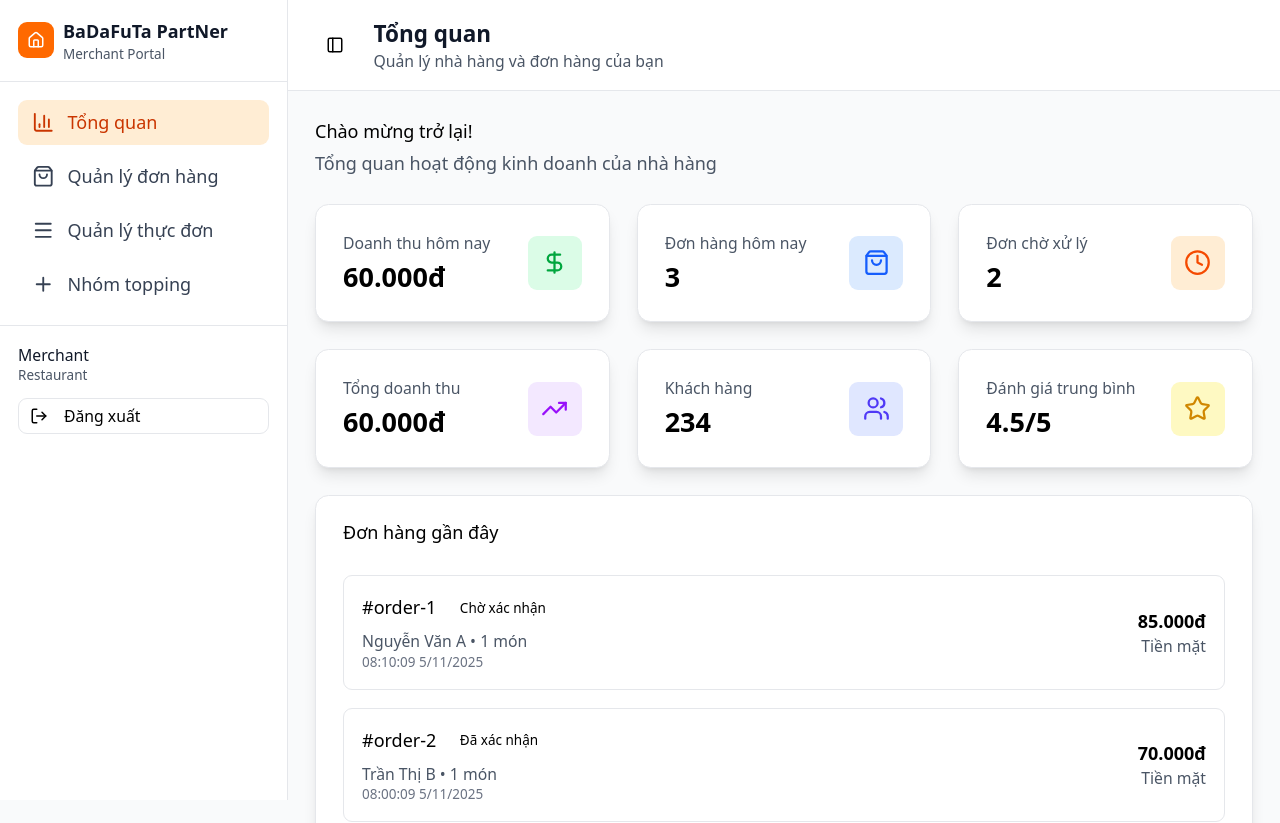
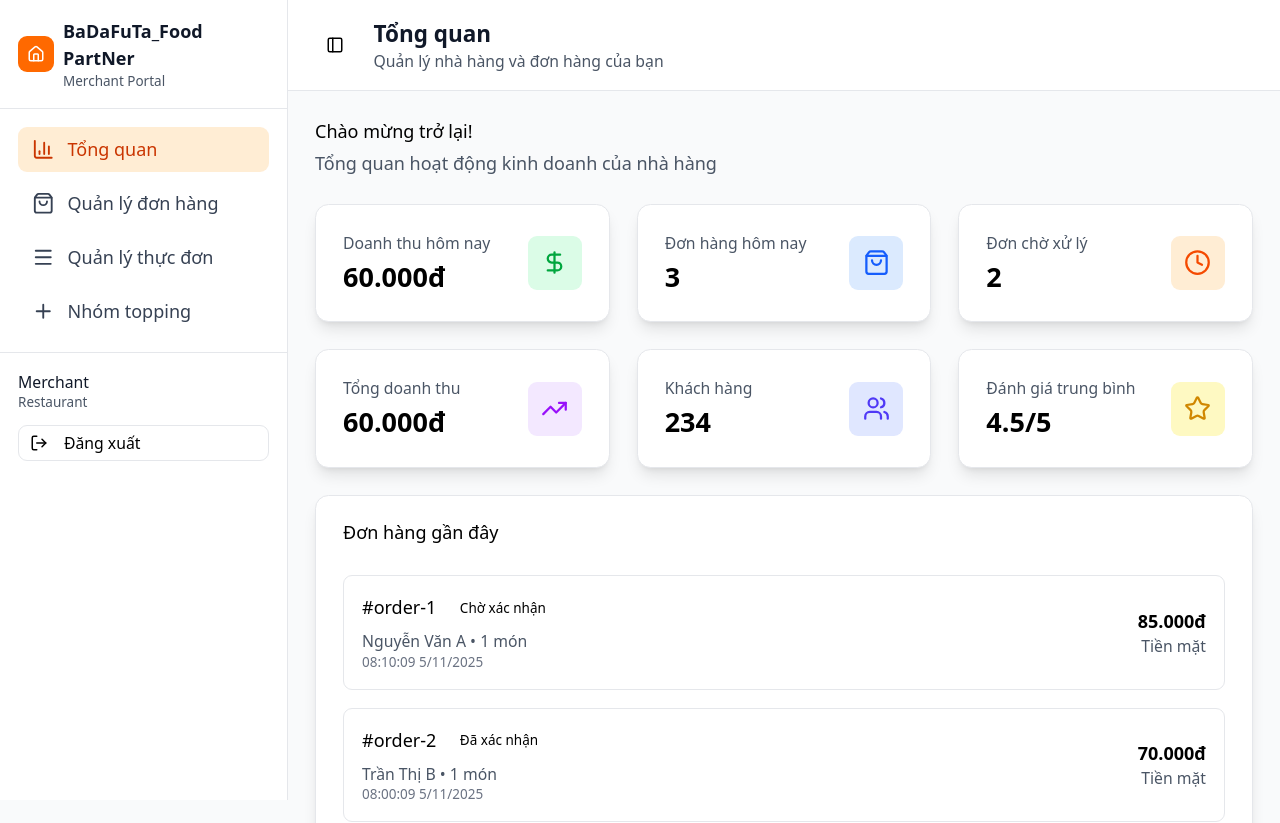
Before and after one commit to Truong-Quoc-Bao/BaDaFuTa, a React (Vite) app in the folder BaDaFuTa_Food/frontend_merchant/: page / in a window 1280 px wide. Shown: the top 823 px of the page. Built offline with nearby package versions, Linux system fonts and the light colour scheme.

Commit message:
update merchant

```diff
--- a/BaDaFuTa_Food/frontend_merchant/package.json
+++ b/BaDaFuTa_Food/frontend_merchant/package.json
@@ -11,7 +11,9 @@
   },
   "dependencies": {
     "@radix-ui/react-checkbox": "^1.3.3",
+    "@radix-ui/react-dialog": "^1.1.15",
     "@radix-ui/react-radio-group": "^1.3.8",
+    "@radix-ui/react-select": "^2.2.6",
     "@radix-ui/react-tabs": "^1.1.13",
     "@tailwindcss/vite": "^4.1.16",
     "react": "^19.1.1",
--- a/BaDaFuTa_Food/frontend_merchant/src/components/MerchantLayout.jsx
+++ b/BaDaFuTa_Food/frontend_merchant/src/components/MerchantLayout.jsx
@@ -73,7 +73,7 @@ export function MerchantLayout({ children }) {
             </div>
             {sidebarOpen && (
               <div>
-                <h2 className="font-semibold text-gray-900">BaDaFuTa PartNer</h2>
+                <h2 className="font-semibold text-gray-900">BaDaFuTa_Food PartNer</h2>
                 <p className="text-xs text-gray-600">Merchant Portal</p>
               </div>
             )}
--- a/BaDaFuTa_Food/frontend_merchant/src/components/test.jsx
+++ b/BaDaFuTa_Food/frontend_merchant/src/components/test.jsx
@@ -7,7 +7,7 @@
       className="p-2"
     >
       <PanelLeft className="w-4 h-4" />
-    </Button>
+</Button>
     <div>
       <h1 className="text-base font-semibold text-gray-900">
         {menuItems.find(item => item.path === location.pathname)?.title || 'Dashboard'}
```
Also changed, not shown: 2 other files (tests, documents, lock files or other folders).
